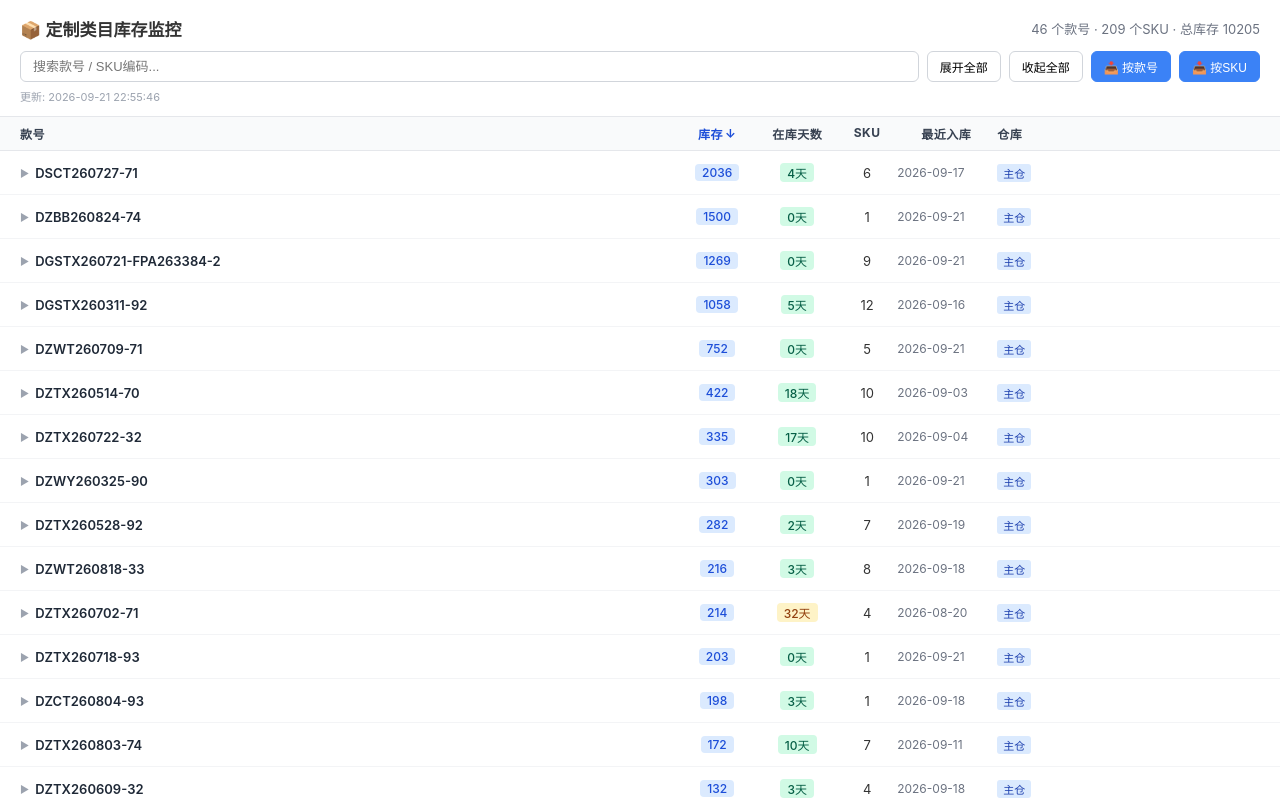
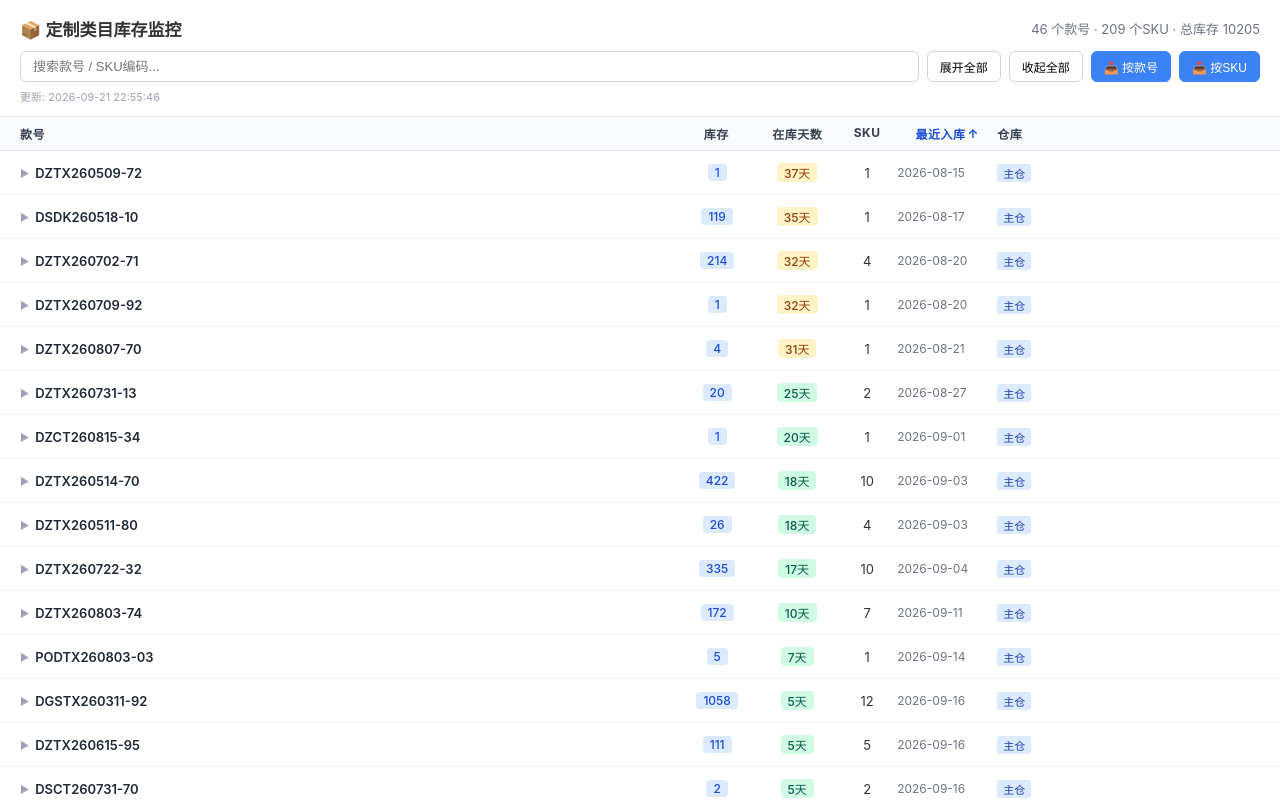
Before and after one commit to xie1106/defect-collect, a plain HTML site: page 定制库存监控.html in a window 1280 px wide. Shown: the top 801 px of the page. Drawn offline with Linux system fonts and the light colour scheme.

Commit message:
默认按最近入库时间升序排列

```diff
--- a/定制库存监控.html
+++ b/定制库存监控.html
@@ -77,17 +77,17 @@
 <!-- PLACEHOLDER_TABLE -->
 <div class="th-row">
     <div>款号</div>
-    <div class="sortable active" id="th-qty" onclick="setSort('qty')">库存 <span id="th-qty-arrow">↓</span></div>
+    <div class="sortable" id="th-qty" onclick="setSort('qty')">库存 <span id="th-qty-arrow"></span></div>
     <div class="cell-c">在库天数</div><div class="cell-c">SKU</div>
-    <div class="sortable" id="th-date" onclick="setSort('date')">最近入库 <span id="th-date-arrow"></span></div>
+    <div class="sortable active" id="th-date" onclick="setSort('date')">最近入库 <span id="th-date-arrow">↑</span></div>
     <div>仓库</div>
 </div>
 <div class="list" id="list"></div>
 <div class="toast-copy" id="copyToast">已复制</div>
 <script>
 let DATA = null;
-let sortField = 'qty';
-let sortDir = 'desc';
+let sortField = 'date';
+let sortDir = 'asc';
 /* PLACEHOLDER_JS */
 
 const MAIN_WH = '广州市捷展贸易有限公司';
```
